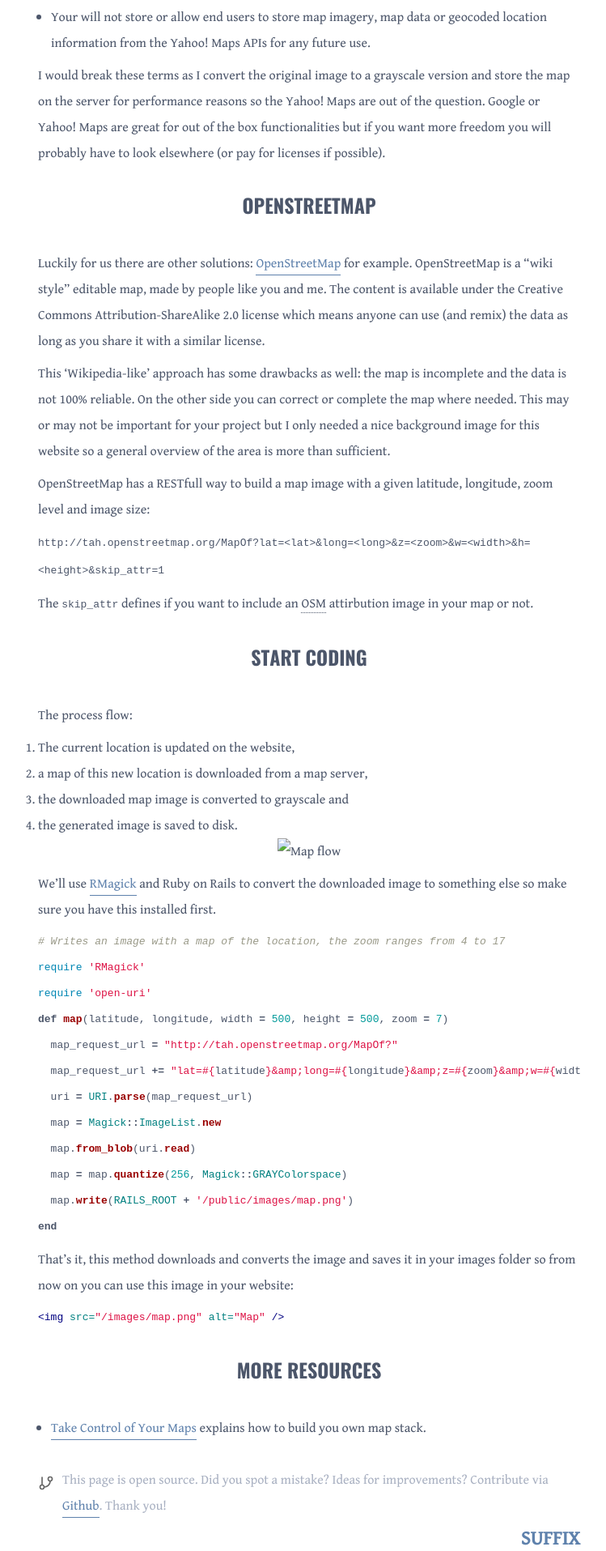
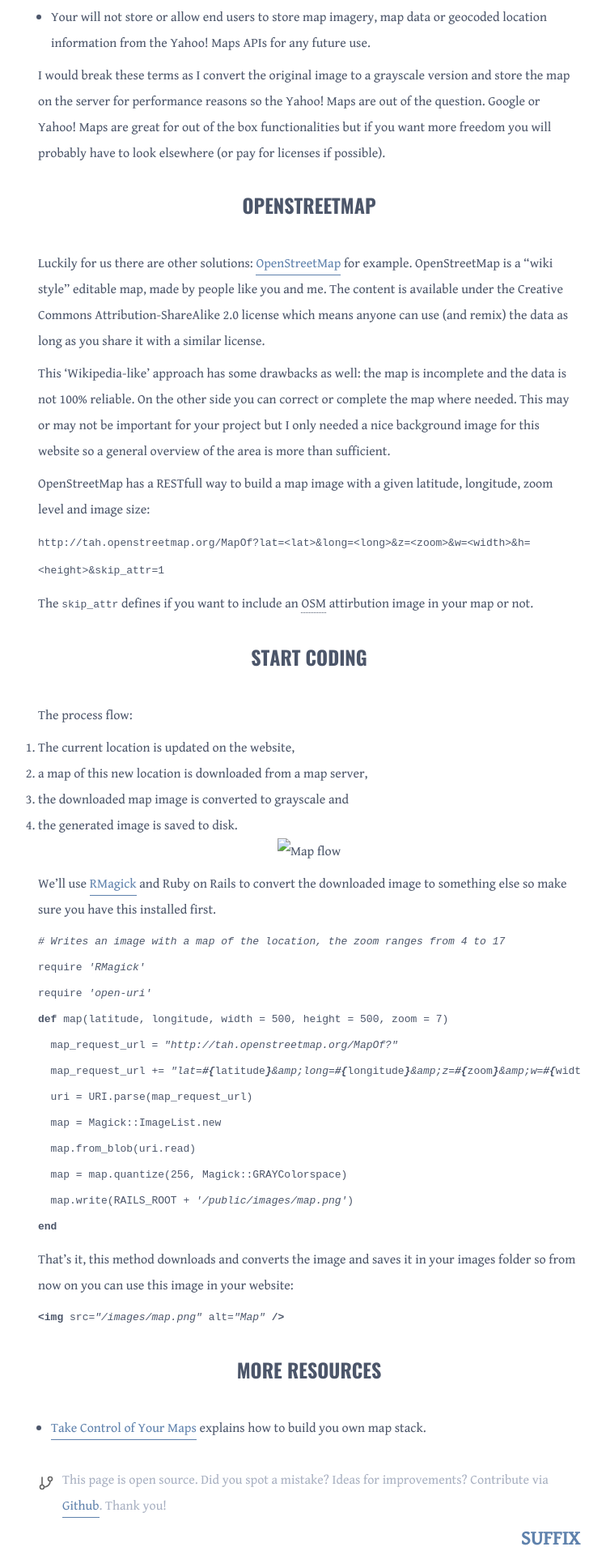
Before and after one commit to cimm/suffix, a Jekyll site: the page built from _posts/2008-04-15-generated-maps.html, in a window 1280 px wide. Shown: the part 659-2574 px from the top of the page at 81% size, without its empty margins (258-1007 px from the left). Built offline with Jekyll 4.4.1, drawn with Linux system fonts in a browser that asks for light colours; some web fonts are replaced.

Commit message:
Use B&W syntax highlighting to match dark theme

```diff
--- a/_sass/_syntax.scss
+++ b/_sass/_syntax.scss
@@ -1,186 +1,40 @@
 .highlight {
-  background-color: #ffffff;
-
-  .c {
-    color: #999988;
-    font-style: italic;
-  }
-
-  .err {
-    color: #a61717;
-    background-color: #e3d2d2;
-  }
-
-  .k, .o {
-    font-weight: bold;
-  }
-
-  .cm {
-    color: #999988;
-    font-style: italic;
-  }
-
-  .cp {
-    color: #999999;
-    font-weight: bold;
-  }
-
-  .c1 {
-    color: #999988;
-    font-style: italic;
-  }
-
-  .cs {
-    color: #999999;
-    font-weight: bold;
-    font-style: italic;
-  }
-
-  .gd {
-    color: #000000;
-    background-color: #ffdddd;
-
-    .x {
-      color: #000000;
-      background-color: #ffaaaa;
-    }
-  }
-
-  .ge {
-    font-style: italic;
-  }
-
-  .gr {
-    color: #aa0000;
-  }
-
-  .gh {
-    color: #999999;
-  }
-
-  .gi {
-    color: #000000;
-    background-color: #ddffdd;
-
-    .x {
-      color: #000000;
-      background-color: #aaffaa;
-    }
-  }
-
-  .go {
-    color: #888888;
-  }
-
-  .gp {
-    color: #555555;
-  }
-
-  .gs {
-    font-weight: bold;
-  }
-
-  .gu {
-    color: #aaaaaa;
-  }
-
-  .gt {
-    color: #aa0000;
-  }
-
-  .kc, .kd, .kp, .kr {
-    font-weight: bold;
-  }
-
-  .kt {
-    color: #445588;
-    font-weight: bold;
-  }
-
-  .m {
-    color: #009999;
-  }
-
-  .s {
-    color: #d14;
-  }
-
-  .na {
-    color: #008080;
-  }
-
-  .nb {
-    color: #0086B3;
-  }
-
-  .nc {
-    color: #445588;
-    font-weight: bold;
-  }
-
-  .no {
-    color: #008080;
-  }
-
-  .ni {
-    color: #800080;
-  }
-
-  .ne, .nf {
-    color: #990000;
-
-    font-weight: bold;
-  }
-
-  .nn {
-    color: #555555;
-  }
-
-  .nt {
-    color: #000080;
-  }
-
-  .nv {
-    color: #008080;
-  }
-
-  .ow {
-    font-weight: bold;
-  }
-
-  .w {
-    color: #bbbbbb;
-  }
-
-  .mf, .mh, .mi, .mo {
-    color: #009999;
-  }
-
-  .sb, .sc, .sd, .s2, .se, .sh, .si, .sx {
-    color: #d14;
-  }
-
-  .sr {
-    color: #009926;
-  }
-
-  .s1 {
-    color: #d14;
-  }
-
-  .ss {
-    color: #990073;
-  }
-
-  .bp {
-    color: #999999;
-  }
-
-  .vc, .vg, .vi {
-    color: #008080;
-  }
-
-  .il {
-    color: #009999;
-  }
+  .hll { background-color: #ffc; }
+  .c { font-style: italic; }
+  .err { border: 1px solid #f00; }
+  .k { font-weight: bold; }
+  .ch { font-style: italic; }
+  .cm { font-style: italic; }
+  .cpf { font-style: italic; }
+  .c1 { font-style: italic; }
+  .cs { font-style: italic; }
+  .ge { font-style: italic; }
+  .gh { font-weight: bold; }
+  .gp { font-weight: bold; }
+  .gs { font-weight: bold; }
+  .gu { font-weight: bold; }
+  .kc { font-weight: bold; }
+  .kd { font-weight: bold; }
+  .kn { font-weight: bold; }
+  .kr { font-weight: bold; }
+  .s { font-style: italic; }
+  .nc { font-weight: bold; }
+  .ni { font-weight: bold; }
+  .ne { font-weight: bold; }
+  .nn { font-weight: bold; }
+  .nt { font-weight: bold; }
+  .ow { font-weight: bold; }
+  .sa { font-style: italic; }
+  .sb { font-style: italic; }
+  .sc { font-style: italic; }
+  .dl { font-style: italic; }
+  .sd { font-style: italic; }
+  .s2 { font-style: italic; }
+  .se { font-style: italic; font-weight: bold; }
+  .sh { font-style: italic; }
+  .si { font-style: italic; font-weight: bold; }
+  .sx { font-style: italic; }
+  .sr { font-style: italic; }
+  .s1 { font-style: italic; }
+  .ss { font-style: italic; }
 }
```
